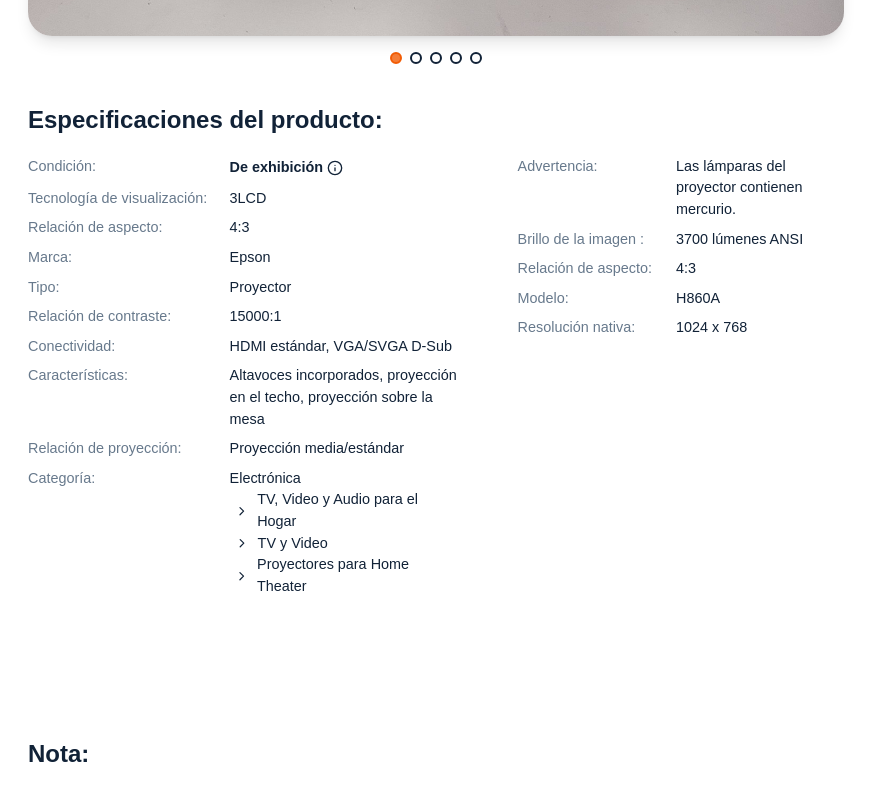
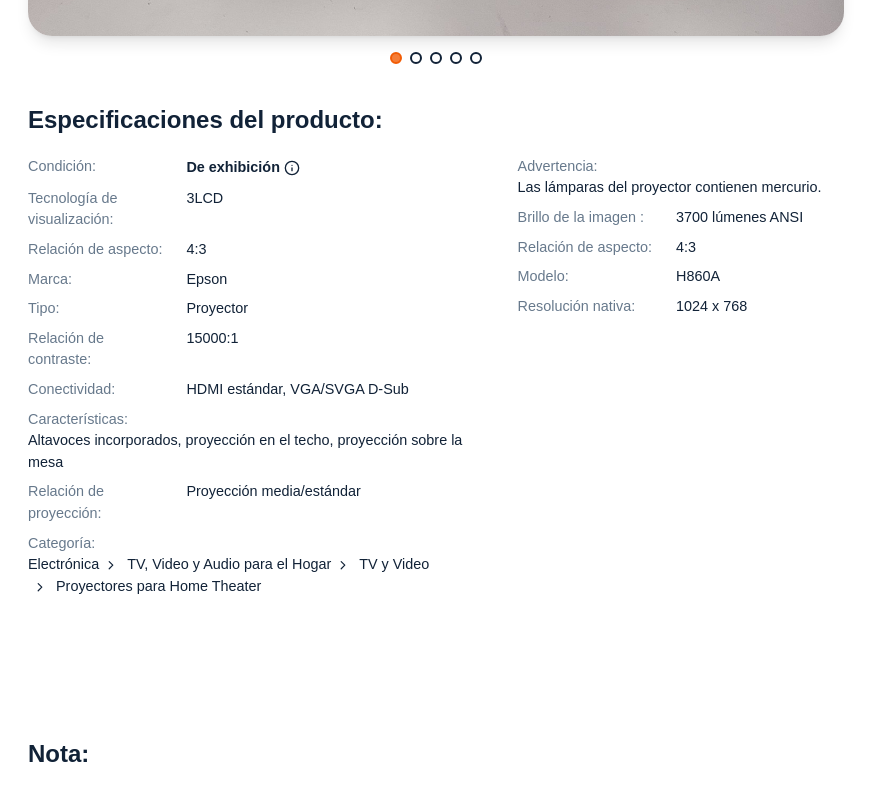
Before and after one commit to IUBI-COMPANY/iubizon, a Next.js app: page /108 in a window 1280 px wide. Shown: the part 734-1519 px from the top of the page, without its empty margins (0-879 px from the left). Built offline with nearby package versions, Linux system fonts and the light colour scheme; grey boxes are pictures that could not be loaded.

Commit message:
Updated product specifications

```diff
--- a/src/app/[productId]/page.tsx
+++ b/src/app/[productId]/page.tsx
@@ -77,11 +77,11 @@ export default function ProductDetailPage() {
                     <div className="text-2xl mb-5 text-secondary font-bold">
                       Especificaciones del producto:
                     </div>
-                    <div className="product-characteristics w-full grid grid-cols-1 lg:grid-cols-[1fr_40%] gap-x-15 gap-y-4">
+                    <div className="product-characteristics w-full grid grid-cols-1 lg:grid-cols-[1fr_40%] gap-x-10 gap-y-4">
                       <div className="w-full flex flex-col gap-2 text-font font-mediun text-[.9em] ">
                         {product?.condition && (
-                          <div className=" grid grid-cols-1 md:grid-cols-[14em_1fr]">
-                            <div>Condición:</div>{" "}
+                          <div className="flex flex-col md:flex-row flex-wrap">
+                            <div className="pr-4 w-[11em]">Condición:</div>{" "}
                             <div className="text-secondary">
                               <strong
                                 className="inline-flex items-center gap-1 cursor-pointer"
@@ -93,8 +93,8 @@ export default function ProductDetailPage() {
                           </div>
                         )}
                         {product?.displayTechnology && (
-                          <div className="grid grid-cols-1 md:grid-cols-[14em_1fr]">
-                            <div className="pr-4">
+                          <div className="flex flex-col md:flex-row flex-wrap">
+                            <div className="pr-4 w-[11em]">
                               Tecnología de visualización:
                             </div>{" "}
                             <div className="text-secondary">
@@ -103,62 +103,70 @@ export default function ProductDetailPage() {
                           </div>
                         )}
                         {product?.aspectRatio && (
-                          <div className="grid grid-cols-1 md:grid-cols-[14em_1fr]">
-                            <div className="pr-4">Relación de aspecto:</div>{" "}
+                          <div className="flex flex-col md:flex-row flex-wrap">
+                            <div className="pr-4 w-[11em]">
+                              Relación de aspecto:
+                            </div>{" "}
                             <div className="text-secondary">
                               {product.aspectRatio}
                             </div>
                           </div>
                         )}
                         {product?.brand && (
-                          <div className="grid grid-cols-1 md:grid-cols-[14em_1fr]">
-                            <div className="pr-4">Marca:</div>{" "}
+                          <div className="flex flex-col md:flex-row flex-wrap">
+                            <div className="pr-4 w-[11em]">Marca:</div>{" "}
                             <div className="text-secondary">
                               {product.brand}
                             </div>
                           </div>
                         )}
                         {product?.type && (
-                          <div className="grid grid-cols-1 md:grid-cols-[14em_1fr]">
-                            <div className="pr-4">Tipo:</div>{" "}
+                          <div className="flex flex-col md:flex-row flex-wrap">
+                            <div className="pr-4 w-[11em]">Tipo:</div>{" "}
                             <div className="text-secondary">{product.type}</div>
                           </div>
                         )}
                         {product?.contrastRatio && (
-                          <div className="grid grid-cols-1 md:grid-cols-[14em_1fr]">
-                            <div className="pr-4">Relación de contraste:</div>{" "}
+                          <div className="flex flex-col md:flex-row flex-wrap">
+                            <div className="pr-4 w-[11em]">
+                              Relación de contraste:
+                            </div>{" "}
                             <div className="text-secondary">
                               {product.contrastRatio}
                             </div>
                           </div>
                         )}
                         {product?.connectivity && (
-                          <div className="grid grid-cols-1 md:grid-cols-[14em_1fr]">
-                            <div className="pr-4">Conectividad:</div>{" "}
+                          <div className="flex flex-col md:flex-row flex-wrap">
+                            <div className="pr-4 w-[11em]">Conectividad:</div>{" "}
                             <div className="text-secondary">
                               {product.connectivity}
                             </div>
                           </div>
                         )}
                         {product?.features && (
-                          <div className="grid grid-cols-1 md:grid-cols-[14em_1fr]">
-                            <div className="pr-4">Características:</div>{" "}
+                          <div className="flex flex-col md:flex-row flex-wrap">
+                            <div className="pr-4 w-[11em]">
+                              Características:
+                            </div>{" "}
                             <div className="text-secondary">
                               {product.features}
                             </div>
                           </div>
                         )}
                         {product?.throwRatio && (
-                          <div className="grid grid-cols-1 md:grid-cols-[14em_1fr]">
-                            <div className="pr-4">Relación de proyección:</div>{" "}
+                          <div className="flex flex-col md:flex-row flex-wrap">
+                            <div className="pr-4 w-[11em]">
+                              Relación de proyección:
+                            </div>{" "}
                             <div className="text-secondary">
                               {product.throwRatio}
                             </div>
                           </div>
                         )}
                         {product?.category && (
-                          <div className="grid grid-cols-1 md:grid-cols-[14em_1fr]">
-                            <div className="pr-4">Categoría:</div>{" "}
+                          <div className="flex flex-col md:flex-row flex-wrap">
+                            <div className="pr-4 w-[11em]">Categoría:</div>
                             <div className="text-secondary flex flex-wrap">
                               {(product?.category || []).map(
                                 (category, index) => (
@@ -178,23 +186,27 @@ export default function ProductDetailPage() {
                         )}
                       </div>
                       <div className="w-full flex flex-col gap-2 text-font font-mediun text-[.9em]">
-                        <div className="grid grid-cols-1 md:grid-cols-[11em_1fr]">
-                          <div className="pr-4">Advertencia:</div>{" "}
+                        <div className="flex flex-col md:flex-row flex-wrap">
+                          <div className="pr-4 w-[11em]">Advertencia:</div>
                           <div className="text-secondary">
                             Las lámparas del proyector contienen mercurio.
                           </div>
                         </div>
                         {product?.imageBrightness && (
-                          <div className="grid grid-cols-1 md:grid-cols-[11em_1fr]">
-                            <div className="pr-4">Brillo de la imagen :</div>{" "}
+                          <div className="flex flex-col md:flex-row flex-wrap">
+                            <div className="pr-4 w-[11em] ">
+                              Brillo de la imagen :
+                            </div>{" "}
                             <div className="text-secondary">
                               {product.imageBrightness}
                             </div>
                           </div>
                         )}
                         {product?.aspectRatio && (
-                          <div className="grid grid-cols-1 md:grid-cols-[11em_1fr]">
-                            <div className="pr-4">Relación de aspecto:</div>{" "}
+                          <div className="flex flex-col md:flex-row flex-wrap">
+                            <div className="pr-4 w-[11em] ">
+                              Relación de aspecto:
+                            </div>{" "}
                             <div className="text-secondary">
                               {product.aspectRatio}
                             </div>
@@ -202,16 +214,18 @@ export default function ProductDetailPage() {
                         )}
 
                         {product?.model && (
-                          <div className="grid grid-cols-1 md:grid-cols-[11em_1fr]">
-                            <div className="pr-4">Modelo:</div>{" "}
+                          <div className="flex flex-col md:flex-row flex-wrap">
+                            <div className="pr-4 w-[11em] ">Modelo:</div>{" "}
                             <div className="text-secondary">
                               {product.model}
                             </div>
                           </div>
                         )}
                         {product?.nativeResolution && (
-                          <div className="grid grid-cols-1 md:grid-cols-[11em_1fr]">
-                            <div className="pr-4">Resolución nativa:</div>{" "}
+                          <div className="flex flex-col md:flex-row flex-wrap">
+                            <div className="pr-4 w-[11em] ">
+                              Resolución nativa:
+                            </div>{" "}
                             <div className="text-secondary">
                               {product.nativeResolution}
                             </div>
```
